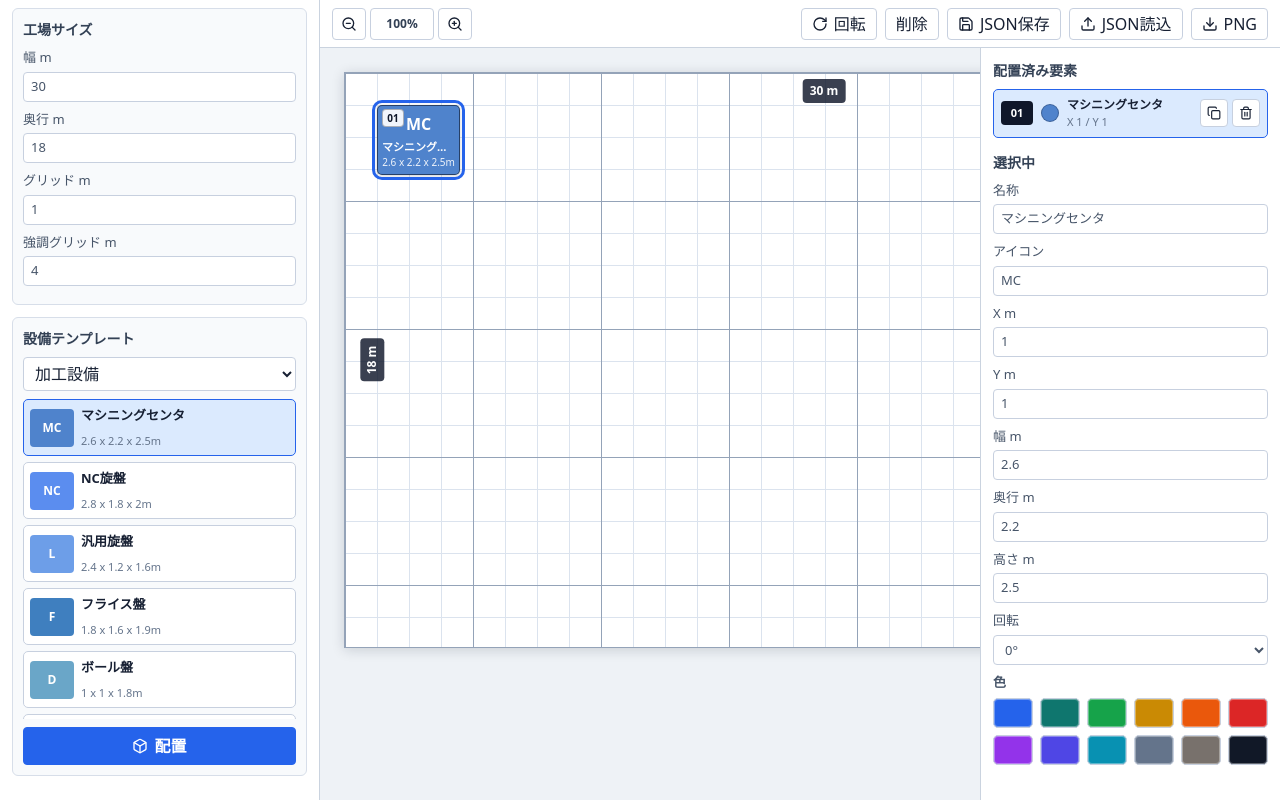
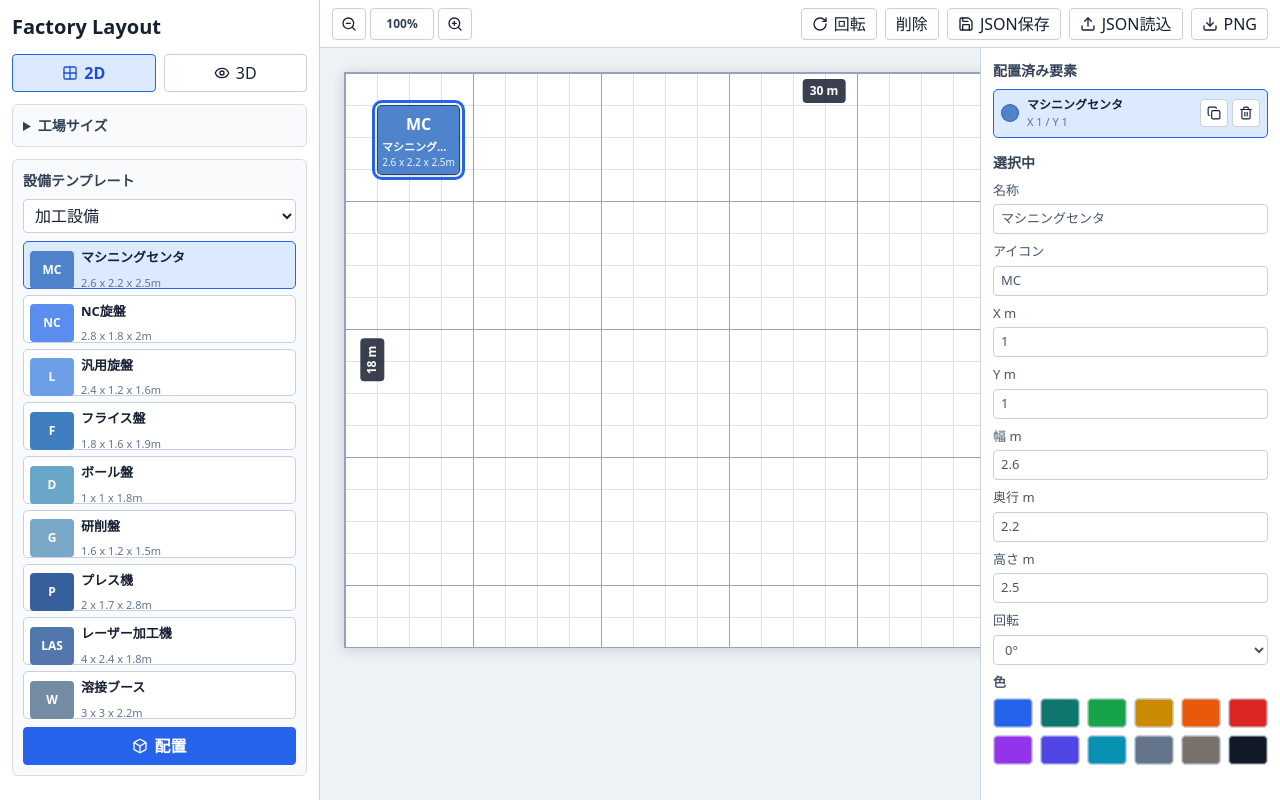
Before and after one commit to PlugBits/factory-layout, a React (Vite) app: page / in a window 1280 px wide. Both pictures are taken after a click on the button "配置". Built offline with nearby package versions, Linux system fonts and the light colour scheme.

Commit message:
UX Update

```diff
--- a/src/App.tsx
+++ b/src/App.tsx
@@ -129,6 +129,7 @@ function App() {
   const boardWrapRef = useRef<HTMLDivElement | null>(null);
   const boardRef = useRef<HTMLDivElement | null>(null);
   const fileRef = useRef<HTMLInputElement | null>(null);
+  const placedListRef = useRef<HTMLDivElement | null>(null);
 
   const basePxPerMeter = useMemo(() => Math.max(22, Math.min(52, 960 / factory.width)), [factory.width]);
   const pxPerMeter = basePxPerMeter * zoom;
@@ -136,7 +137,7 @@ function App() {
   const sizeEditItem = items.find((item) => item.id === sizeEditId) ?? null;
   const selectedTemplate = templates.find((template) => template.id === selectedTemplateId) ?? templates[0];
   const renderItems = useMemo(
-    () => items.map((item, index) => ({ item, itemNumber: index + 1 })).sort((left, right) => Number(isAreaItem(right.item)) - Number(isAreaItem(left.item))),
+    () => [...items].sort((left, right) => Number(isAreaItem(right)) - Number(isAreaItem(left))),
     [items]
   );
 
@@ -187,6 +188,12 @@ function App() {
     window.addEventListener("keydown", keyDown);
     return () => window.removeEventListener("keydown", keyDown);
   }, [drag, factory, items, selectedId, viewMode]);
+
+  useEffect(() => {
+    if (!selectedId) return;
+    const selectedRow = placedListRef.current?.querySelector(`[data-item-id="${selectedId}"]`);
+    selectedRow?.scrollIntoView({ block: "nearest" });
+  }, [selectedId]);
 
   const deleteSelected = () => {
     if (!selectedId) return;
@@ -308,15 +315,15 @@ function App() {
           <button className={viewMode === "3d" ? "active" : ""} onClick={() => setViewMode("3d")}><Eye size={16} />3D</button>
         </div>
 
-        <section className="panel">
-          <div className="panel-title">工場サイズ</div>
+        <details className="panel factory-panel">
+          <summary>工場サイズ</summary>
           <label>幅 m<input type="number" value={factory.width} min={5} step={1} onChange={(event) => setFactory({ ...factory, width: Number(event.target.value) })} /></label>
           <label>奥行 m<input type="number" value={factory.depth} min={5} step={1} onChange={(event) => setFactory({ ...factory, depth: Number(event.target.value) })} /></label>
           <label>グリッド m<input type="number" value={factory.grid} min={0.25} step={0.25} onChange={(event) => setFactory({ ...factory, grid: Number(event.target.value) })} /></label>
           <label>強調グリッド m<input type="number" value={factory.majorGrid} min={1} step={1} onChange={(event) => setFactory({ ...factory, majorGrid: Number(event.target.value) })} /></label>
-        </section>
+        </details>
 
-        <section className="panel">
+        <section className="panel template-panel">
           <div className="panel-title">設備テンプレート</div>
           <select value={category} onChange={(event) => setCategory(event.target.value as Category)}>
             {(Object.keys(categoryLabels) as Category[]).map((key) => <option key={key} value={key}>{categoryLabels[key]}</option>)}
@@ -390,11 +397,10 @@ function App() {
               >
                 <div className="dimension dim-width">{factory.width} m</div>
                 <div className="dimension dim-depth">{factory.depth} m</div>
-                {renderItems.map(({ item, itemNumber }) => (
+                {renderItems.map((item) => (
                   <LayoutItemView
                     key={item.id}
                     item={item}
-                    itemNumber={itemNumber}
                     selected={item.id === selectedId}
                     area={isAreaItem(item)}
                     pxPerMeter={pxPerMeter}
@@ -410,14 +416,15 @@ function App() {
 
           <aside className="properties">
             <div className="panel-title">配置済み要素</div>
-            <div className="placed-list">
+            <div className="placed-list" ref={placedListRef}>
               {items.length ? items.map((item, index) => (
                 <div
                   key={item.id}
+                  data-item-id={item.id}
+                  data-item-number={index + 1}
                   className={item.id === selectedId ? "placed-item selected" : "placed-item"}
                   onClick={() => setSelectedId(item.id)}
                 >
-                  <span className="placed-number">{String(index + 1).padStart(2, "0")}</span>
                   <span className="placed-color" style={{ backgroundColor: item.color }} />
                   <span className="placed-main">
                     <strong>{item.name}</strong>
@@ -500,9 +507,8 @@ function App() {
   );
 }
 
-function LayoutItemView({ item, itemNumber, selected, area, pxPerMeter, onPointerDown, onDoubleClick }: {
+function LayoutItemView({ item, selected, area, pxPerMeter, onPointerDown, onDoubleClick }: {
   item: LayoutItem;
-  itemNumber: number;
   selected: boolean;
   area: boolean;
   pxPerMeter: number;
@@ -524,7 +530,6 @@ function LayoutItemView({ item, itemNumber, selected, area, pxPerMeter, onPointe
       onPointerDown={onPointerDown}
       onDoubleClick={onDoubleClick}
     >
-      <div className="item-number">{String(itemNumber).padStart(2, "0")}</div>
       <div className="item-icon">{item.icon}</div>
       <div className="item-name">{item.name}</div>
       <div className="item-size">{item.width} x {item.depth} x {item.height}m</div>
--- a/src/styles.css
+++ b/src/styles.css
@@ -52,6 +52,10 @@ button:disabled {
 
 .sidebar {
   border-right: 1px solid #cad3df;
+  display: flex;
+  flex-direction: column;
+  min-height: 0;
+  overflow: hidden;
 }
 
 .brand {
@@ -100,6 +104,24 @@ button:disabled {
   color: #334155;
 }
 
+.factory-panel summary {
+  cursor: pointer;
+  color: #334155;
+  font-size: 14px;
+  font-weight: 800;
+}
+
+.factory-panel[open] summary {
+  margin-bottom: 8px;
+}
+
+.template-panel {
+  display: flex;
+  flex: 1;
+  flex-direction: column;
+  min-height: 0;
+}
+
 label {
   display: grid;
   gap: 4px;
@@ -124,6 +146,11 @@ select {
   max-height: 320px;
   overflow: auto;
   margin: 8px 0;
+}
+
+.template-panel .template-list {
+  flex: 1;
+  max-height: none;
 }
 
 .template-list button {
@@ -304,20 +331,6 @@ select {
   color: #0f172a;
 }
 
-.item-number {
-  position: absolute;
-  top: 3px;
-  left: 4px;
-  min-width: 22px;
-  border: 1px solid rgba(15, 23, 42, 0.32);
-  border-radius: 4px;
-  background: rgba(255, 255, 255, 0.92);
-  color: #0f172a;
-  font-size: 10px;
-  font-weight: 900;
-  line-height: 16px;
-}
-
 .layout-item:active {
   cursor: grabbing;
 }
@@ -397,7 +410,7 @@ select {
 
 .placed-item {
   display: grid;
-  grid-template-columns: 32px 18px minmax(0, 1fr) auto;
+  grid-template-columns: 18px minmax(0, 1fr) auto;
   align-items: center;
   gap: 8px;
   min-height: 44px;
@@ -412,17 +425,6 @@ select {
 .placed-item.selected {
   border-color: #2563eb;
   background: #dbeafe;
-}
-
-.placed-number {
-  display: grid;
-  place-items: center;
-  min-height: 24px;
-  border-radius: 4px;
-  background: #0f172a;
-  color: #fff;
-  font-size: 11px;
-  font-weight: 900;
 }
 
 .placed-color {
```
